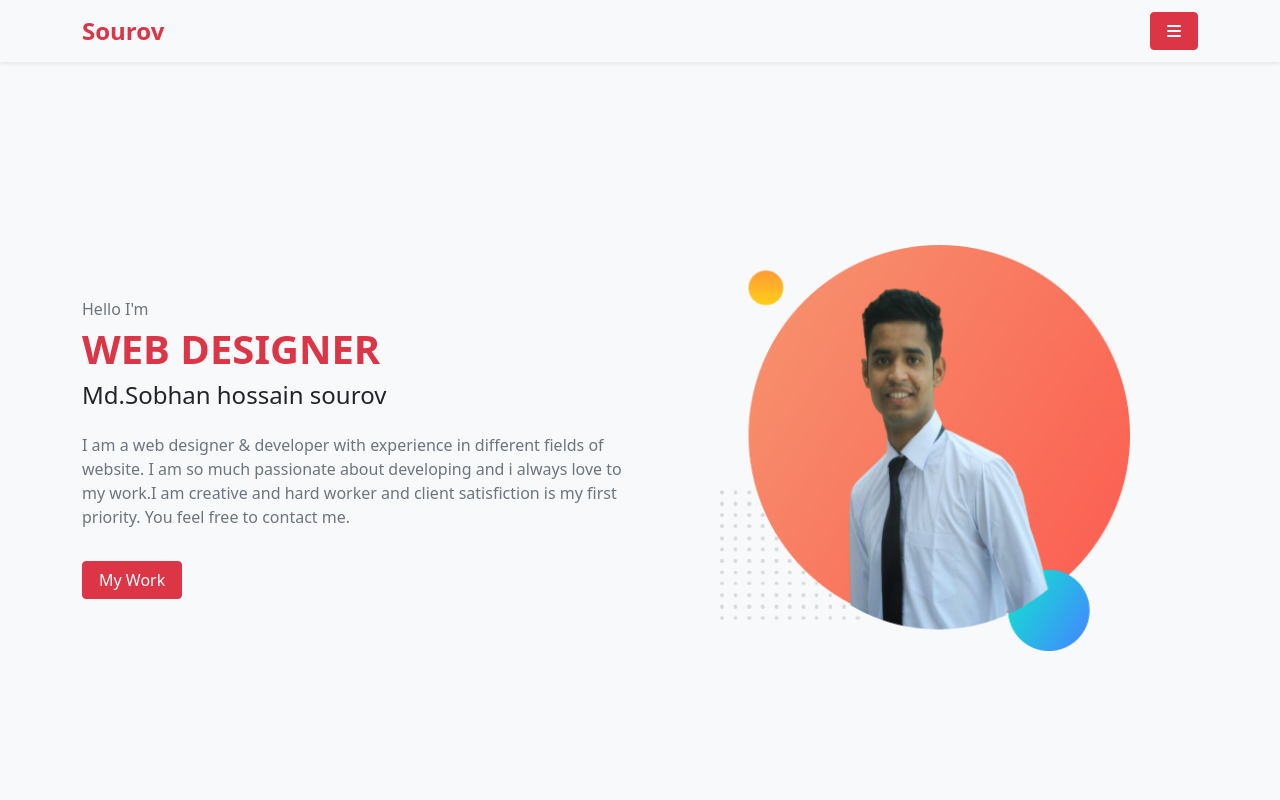
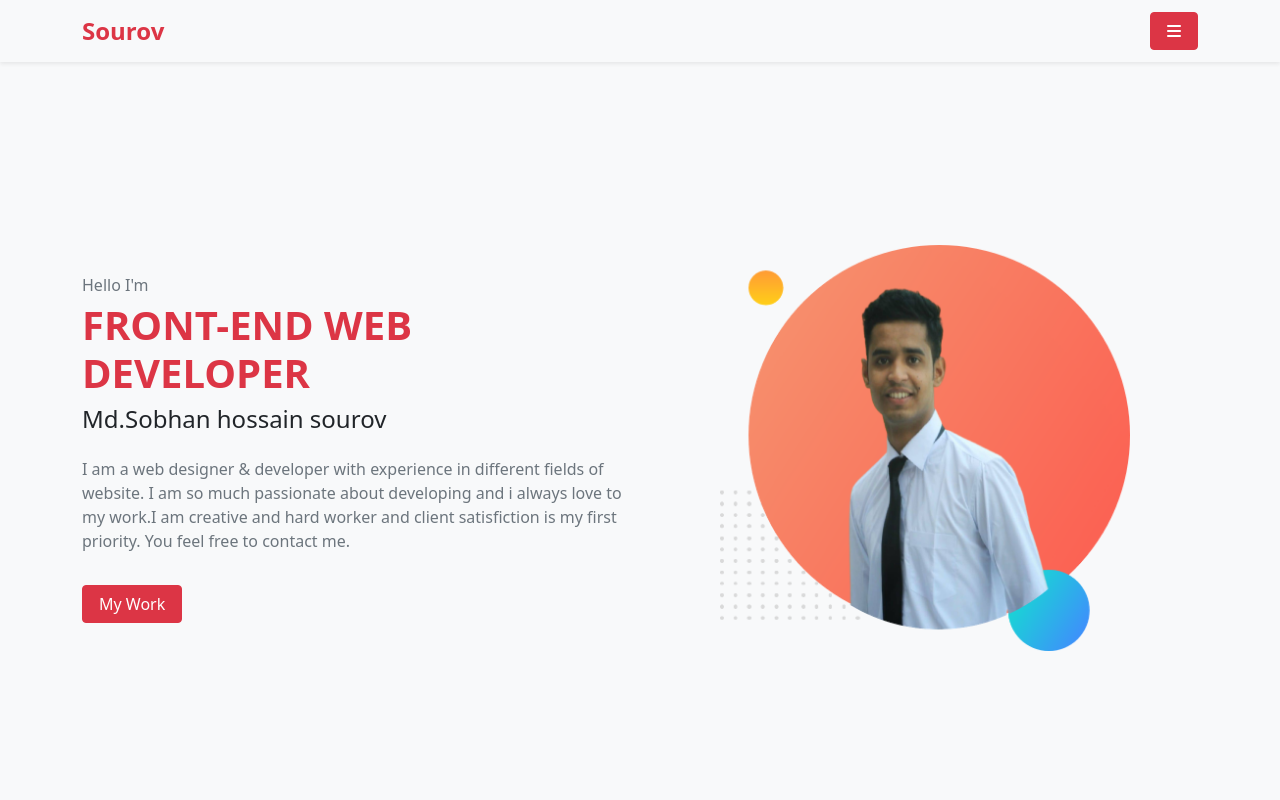
Before and after one commit to sourovsobhan/bootstrap-portfolio, a plain HTML site: page index.html in a window 1280 px wide. Shown: the top 800 px of the page. Drawn offline with nearby package versions, Linux system fonts and the light colour scheme.

Commit message:
added livesite

```diff
--- a/index.html
+++ b/index.html
@@ -74,7 +74,7 @@
               <div class="home-text">
                 <p class="text-muted mb-1">Hello I'm</p>
                 <h1 class="text-danger text-uppercase fs-1 fw-bold">
-                  Web Designer
+                Front-End Web developer
                 </h1>
                 <h2 class="fs-4">Md.Sobhan hossain sourov</h2>
                 <p class="mt-4 text-muted">
```
